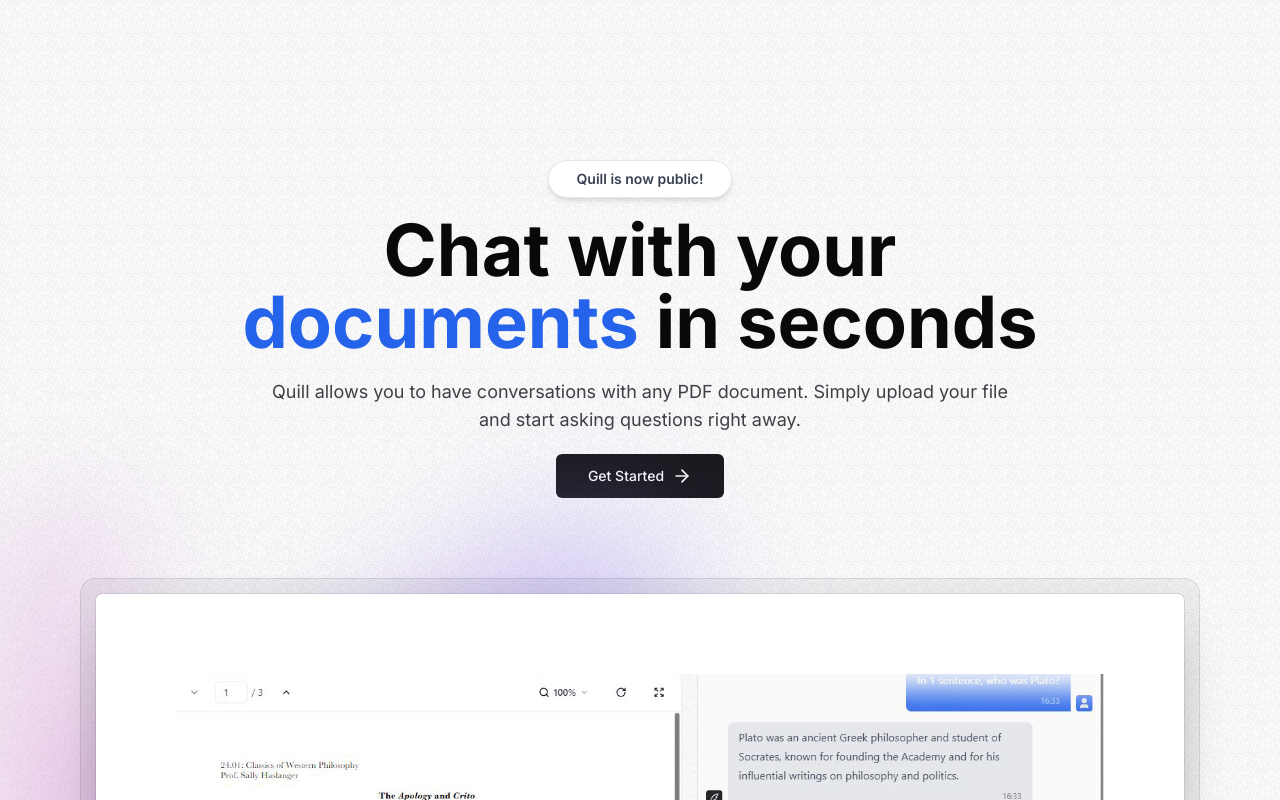
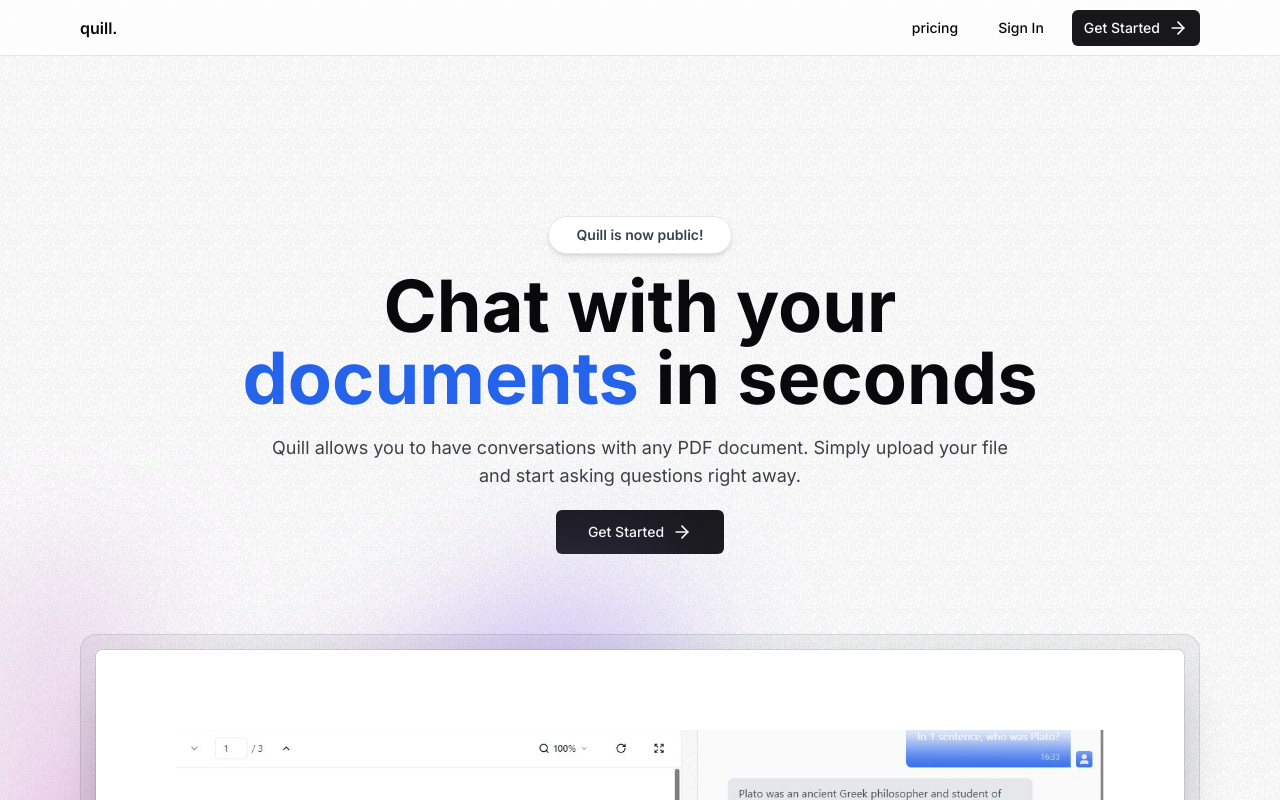
Before and after one commit to clemkofi/pdf-chatter, a Next.js app: page / in a window 1280 px wide. Shown: the top 800 px of the page. Built offline with nearby package versions, Linux system fonts and the light colour scheme.

Commit message:
Navbar with authentication complete

```diff
--- a/package.json
+++ b/package.json
@@ -9,6 +9,7 @@
     "lint": "next lint"
   },
   "dependencies": {
+    "@kinde-oss/kinde-auth-nextjs": "^1.8.22",
     "@radix-ui/react-slot": "^1.0.2",
     "@tailwindcss/typography": "^0.5.10",
     "class-variance-authority": "^0.7.0",
--- /dev/null
+++ b/src/app/api/auth/[kindeAuth]/route.ts
@@ -0,0 +1,7 @@
+import {handleAuth} from "@kinde-oss/kinde-auth-nextjs/server";
+import { NextRequest } from "next/server";
+
+export async function GET(request: NextRequest, {params}: any) {
+	const endpoint = params.kindeAuth;
+	return handleAuth(request, endpoint);
+}
--- a/src/app/layout.tsx
+++ b/src/app/layout.tsx
@@ -2,6 +2,7 @@
 import "./globals.css";
 import type { Metadata } from "next";
 import { Inter } from "next/font/google";
+import Navbar from "@/components/Navbar";
 
 const inter = Inter({ subsets: ["latin"] });
 
@@ -23,6 +24,7 @@
           inter.className
         )}
       >
+        <Navbar />
         {children}
       </body>
     </html>
--- /dev/null
+++ b/src/components/Navbar.tsx
@@ -0,0 +1,51 @@
+import Link from "next/link";
+import MaxWidthWrapper from "./MaxWidthWrapper";
+import { buttonVariants } from "./ui/button";
+import { LoginLink, RegisterLink } from "@kinde-oss/kinde-auth-nextjs/server";
+import { ArrowRight } from "lucide-react";
+
+const Navbar = () => {
+  return (
+    <nav className="sticky h-14 inset-x-0 top-0 z-30 w-full border-b border-gray-200 bg-white/75 backdrop-blur-lg transition-all">
+      <MaxWidthWrapper>
+        <div className="flex h-14 items-center justify-between border-b border-zinc-200">
+          {/* logo */}
+          <Link href="/" className="flex z-40 font-semibold">
+            <span>quill.</span>
+          </Link>
+
+          <div className="hidden items-center space-x-4 sm:flex">
+            <>
+              <Link
+                href="/pricing"
+                className={buttonVariants({
+                  size: "sm",
+                  variant: "ghost",
+                })}
+              >
+                pricing
+              </Link>
+              <LoginLink
+                className={buttonVariants({
+                  size: "sm",
+                  variant: "ghost",
+                })}
+              >
+                Sign In
+              </LoginLink>
+              <RegisterLink
+                className={buttonVariants({
+                  size: "sm",
+                })}
+              >
+                Get Started <ArrowRight className="ml-2 h-5 w-5" />
+              </RegisterLink>
+            </>
+          </div>
+        </div>
+      </MaxWidthWrapper>
+    </nav>
+  );
+};
+
+export default Navbar;
```
Also changed, not shown: 2 other files (tests, documents, lock files or other folders).
